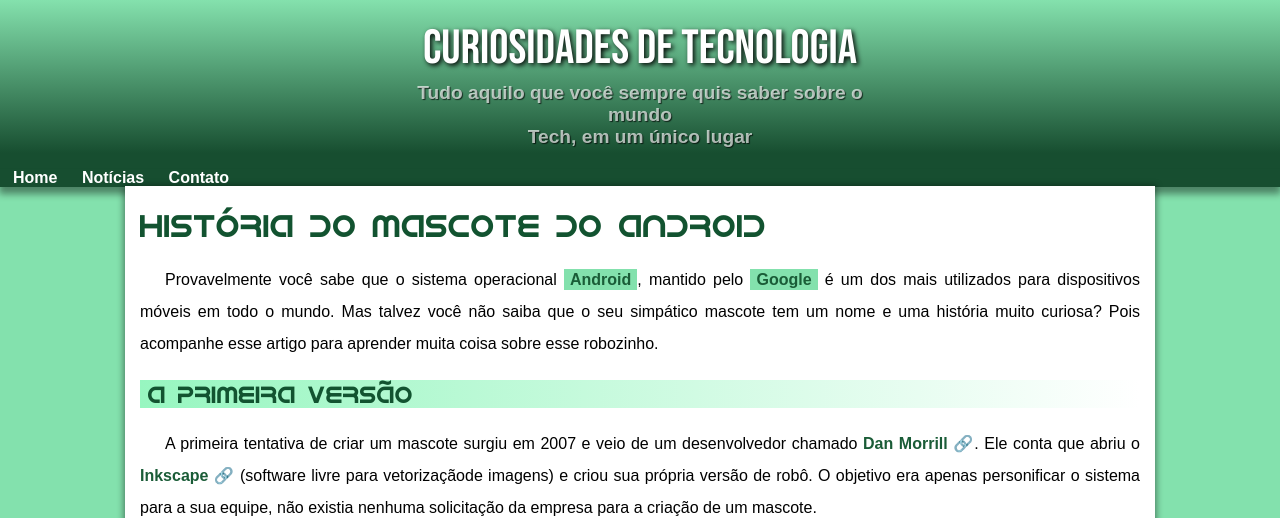
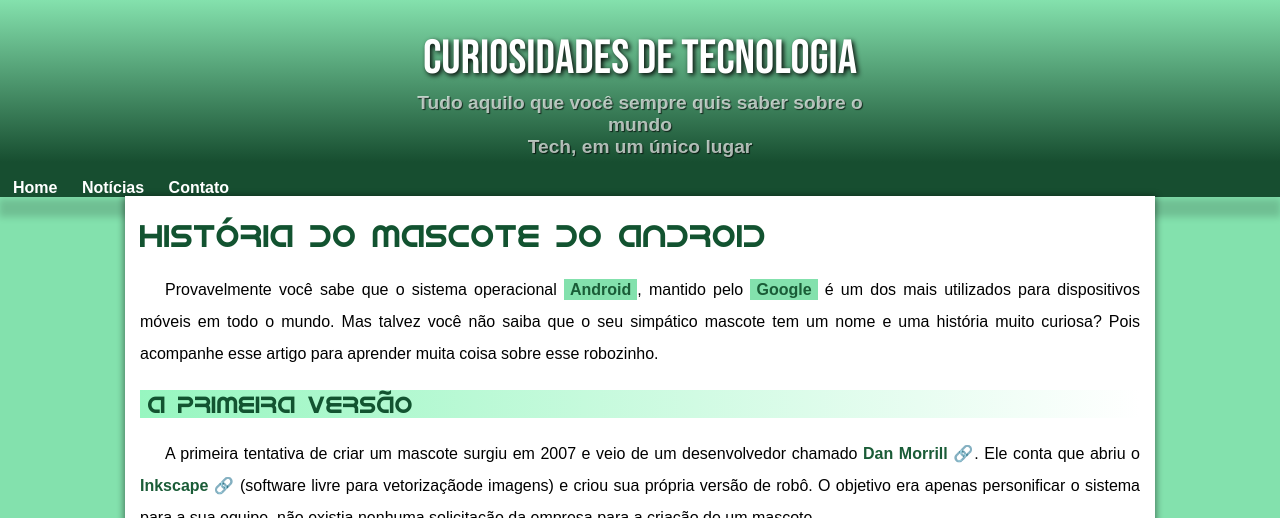
Before and after one commit to mfcdias16042009-collab/projeto-android, a plain HTML site: page index.html in a window 1280 px wide. Shown: the top 518 px of the page. Drawn offline with Linux system fonts and the light colour scheme.

Commit message:
alterei a sombra do nav

```diff
--- a/style.css
+++ b/style.css
@@ -61,12 +61,12 @@
         background-image: linear-gradient(to bottom,#84E1AD, #174E30 90%);
         box-shadow: 0px 1px 7px 0px rgba(0, 0, 0, 0.671);
         min-height: 150px;
-        padding-top: 20px;
+        padding-top: 30px;
      }
 
      nav {
       background-color: var(--cor5);
-      box-shadow: 0px 7px 7px rgba(0, 0, 0, 0.414);
+      box-shadow: 0px 20px 7px rgba(0, 0, 0, 0.151);
       margin: -1px;
      }
 
```
